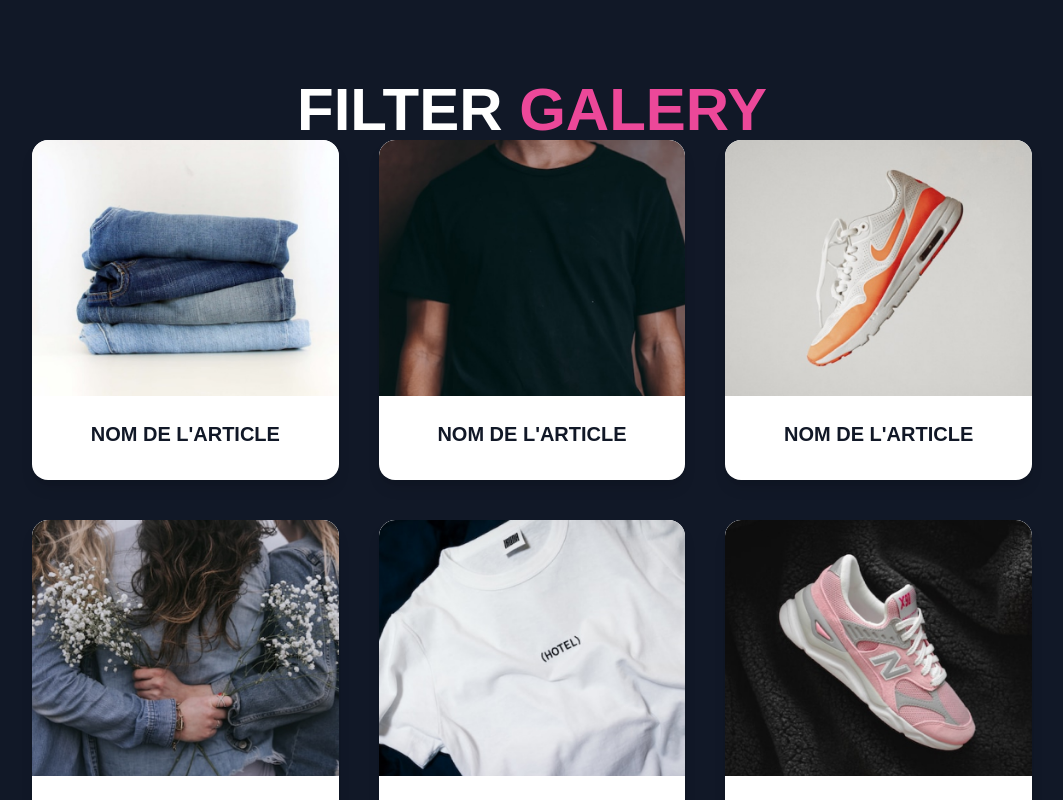
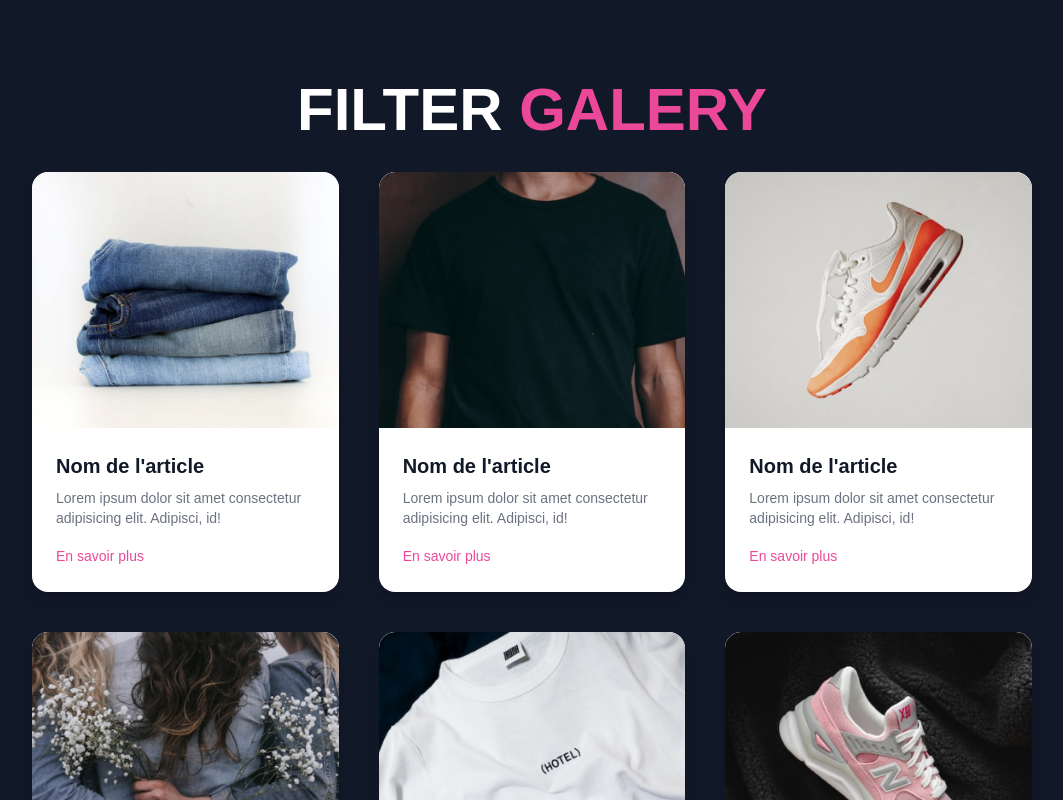
Before and after one commit to SylvHardDev/gallery-filter, a Next.js app: page / in a window 1280 px wide. Shown: the top 800 px of the page, without its empty margins (108-1171 px from the left). Built offline with nearby package versions, Linux system fonts and the light colour scheme.

Commit message:
fix structure

```diff
--- a/app/components/Gallery.tsx
+++ b/app/components/Gallery.tsx
@@ -8,24 +8,36 @@ export default function Gallery() {
   return (
     <section className="pt-20 px-4 sm:px-6 lg:px-8 bg-gray-900 min-h-screen">
       <h1 className="uppercase text-6xl font-black text-center text-white mb-8">
-        Filter <span className="text-pink-500">galery</span>
+        Filter <span className="text-pink-500">galery</span>{" "}
+      </h1>
       <div className="max-w-[1000px] mx-auto grid grid-cols-1 md:grid-cols-2 lg:grid-cols-3 gap-10">
         {productsData.map((product, index) => (
           <div
             key={index}
             className="bg-white rounded-2xl shadow-lg overflow-hidden hover:shadow-xl transition-all hover:scale-105 cursor-pointer"
           >
-              <img className="w-full h-64 object-cover rounded-t-2xl" src={product.img} alt={product.title} />
+            <img
+              className="w-full h-64 object-cover rounded-t-2xl"
+              src={product.img}
+              alt={product.title}
+            />
 
             <div className="p-6">
               <h6 className="text-xl font-bold text-gray-900 mb-2">
                 {product.title}
               </h6>
+
+              <p className="text-gray-500 text-sm mb-4">
+                Lorem ipsum dolor sit amet consectetur adipisicing elit.
+                Adipisci, id!
+              </p>
+              <button className="text-pink-500 text-sm font-medium hover:text-pink-600">
+                En savoir plus
+              </button>
             </div>
           </div>
         ))}
       </div>
-      </h1>
     </section>
   );
 }
```
Lines whose indentation alone changed are shown as unchanged.
